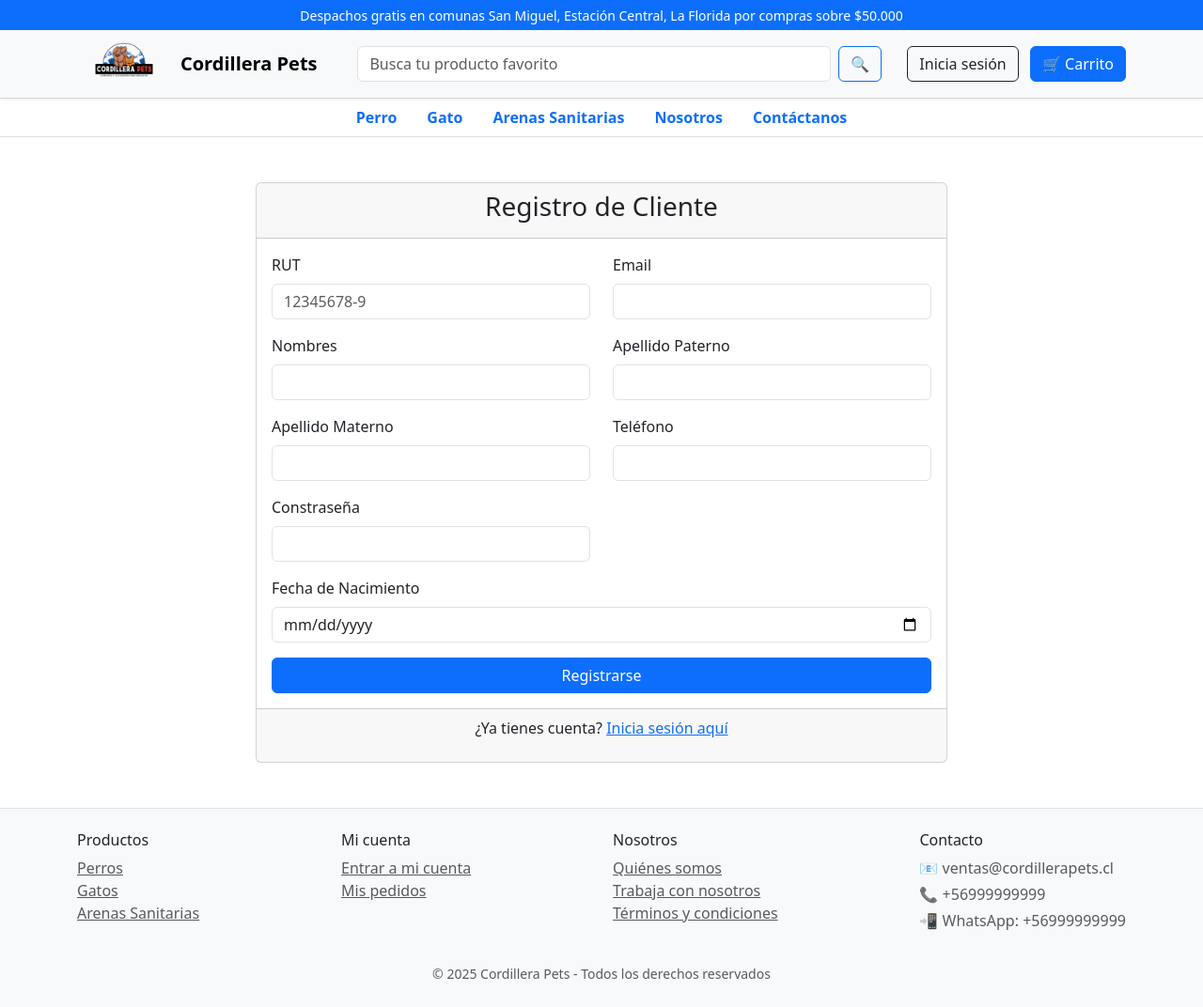
After one commit to nrocha02/2025_MA_CAPSTONE_704D_GRUPO_2, a Django app: page /registro/ in a window 1280 px wide. The commit adds this page. Shown: the whole page at 94% size. Run offline with Django 5.2, Linux system fonts and the light colour scheme; some libraries are stand-ins or nearby versions.

Commit message:
El login y el registro de usuarios esta funcional (#188)
* El login y el registro de usuarios esta funcional

* Actualizacion login:
-Boton index redirigido al inicio de sesion
-Link para registrarse redirige a registro de usuarios
-Barra y auth solo con email

* Cerrar sesión y confirmaciones visuales

* El login y el registro de usuarios esta funcional

* urls fix

---------

Co-authored-by: nrocha02 <nico.rocha@duocuc.cl>

```diff
--- /dev/null
+++ b/Fase 2/Evidencias Proyecto/Web/apps/ventas/templates/ventas/registro.html
@@ -0,0 +1,93 @@
+{% extends 'ventas/ventas_base.html' %}
+
+{% block title %}Registro - Cordillera Pets{% endblock %}
+
+{% block content %}
+<div class="container mt-5">
+    <div class="row justify-content-center">
+        <div class="col-md-8">
+            <div class="card">
+                <div class="card-header">
+                    <h3 class="text-center">Registro de Cliente</h3>
+                </div>
+                <div class="card-body">
+                    {% if messages %}
+                        {% for message in messages %}
+                            <div class="alert alert-{{ message.tags }} alert-dismissible fade show" role="alert">
+                                {{ message }}
+                                <button type="button" class="btn-close" data-bs-dismiss="alert"></button>
+                            </div>
+                        {% endfor %}
+                    {% endif %}
+
+                    <form method="post">
+                        {% csrf_token %}
+                        <div class="row">
+                            <div class="col-md-6">
+                                <div class="mb-3">
+                                    <label for="rut" class="form-label">RUT</label>
+                                    <input type="text" class="form-control" id="rut" name="rut" placeholder="12345678-9" required>
+                                </div>
+                            </div>
+                            <div class="col-md-6">
+                                <div class="mb-3">
+                                    <label for="email" class="form-label">Email</label>
+                                    <input type="email" class="form-control" id="email" name="email" required>
+                                </div>
+                            </div>
+                        </div>
+
+                        <div class="row">
+                            <div class="col-md-6">
+                                <div class="mb-3">
+                                    <label for="nombres" class="form-label">Nombres</label>
+                                    <input type="text" class="form-control" id="nombres" name="nombres" required>
+                                </div>
+                            </div>
+                            <div class="col-md-6">
+                                <div class="mb-3">
+                                    <label for="apellido_paterno" class="form-label">Apellido Paterno</label>
+                                    <input type="text" class="form-control" id="apellido_paterno" name="apellido_paterno" required>
+                                </div>
+                            </div>
+                        </div>
+
+                        <div class="row">
+                            <div class="col-md-6">
+                                <div class="mb-3">
+                                    <label for="apellido_materno" class="form-label">Apellido Materno</label>
+                                    <input type="text" class="form-control" id="apellido_materno" name="apellido_materno" required>
+                                </div>
+                            </div>
+                            <div class="col-md-6">
+                                <div class="mb-3">
+                                    <label for="telefono" class="form-label">Teléfono</label>
+                                    <input type="text" class="form-control" id="telefono" name="telefono" required>
+                                </div>
+                            </div>
+                            <div class="col-md-6">
+                                <div class="mb-3">
+                                    <label for="password" class="form-label">Constraseña</label>
+                                    <input type="text" class="form-control" id="password" name="password" required>
+                                </div>
+                            </div>
+                        </div>
+
+                        <div class="mb-3">
+                            <label for="fecha_nacimiento" class="form-label">Fecha de Nacimiento</label>
+                            <input type="date" class="form-control" id="fecha_nacimiento" name="fecha_nacimiento" required>
+                        </div>
+
+                        <div class="d-grid">
+                            <button type="submit" class="btn btn-primary">Registrarse</button>
+                        </div>
+                    </form>
+                </div>
+                <div class="card-footer text-center">
+                    <p>¿Ya tienes cuenta? <a href="{% url 'iniciosesion' %}">Inicia sesión aquí</a></p>
+                </div>
+            </div>
+        </div>
+    </div>
+</div>
+{% endblock %}
--- a/Fase 2/Evidencias Proyecto/Web/apps/ventas/templates/ventas/ventas_base.html
+++ b/Fase 2/Evidencias Proyecto/Web/apps/ventas/templates/ventas/ventas_base.html
@@ -48,7 +48,12 @@
 
         <!-- Carrito / Login -->
         <div>
-          <a href="#" class="btn btn-outline-dark me-2">Inicia sesión</a>
+          {% if user.is_authenticated %}
+            <span class="text-muted me-2">Hola, {{ user.first_name|default:user.username }}</span>
+            <a href="{% url 'logout' %}" class="btn btn-outline-danger me-2">Cerrar sesión</a>
+          {% else %}
+            <a href="{% url 'iniciosesion' %}" class="btn btn-outline-dark me-2">Inicia sesión</a>
+          {% endif %}
           <a href="{% url 'carrito:ver_carrito' %}" class="btn btn-primary"
             >🛒 Carrito</a
           >
@@ -72,6 +77,18 @@
         <a href="#" class="mx-3 text-decoration-none fw-bold">Contáctanos</a>
       </div>
     </div>
+
+    <!-- Mensajes de confirmación -->
+    {% if messages %}
+    <div class="container mt-3">
+      {% for message in messages %}
+      <div class="alert alert-{{ message.tags }} alert-dismissible fade show" role="alert">
+        {{ message }}
+        <button type="button" class="btn-close" data-bs-dismiss="alert" aria-label="Close"></button>
+      </div>
+      {% endfor %}
+    </div>
+    {% endif %}
 
     <!-- Contenido principal -->
     <main>{% block content %} {% endblock %}</main>
--- a/Fase 2/Evidencias Proyecto/Web/apps/ventas/urls.py
+++ b/Fase 2/Evidencias Proyecto/Web/apps/ventas/urls.py
@@ -5,4 +5,7 @@ urlpatterns = [
     path("", views.index, name="index"),
     path("producto/<int:producto_id>/", views.producto, name="producto_detalle"),
     path("catalogo/", views.catalogo, name="catalogo"),
+    path("iniciosesion/", views.iniciosesion, name="iniciosesion"),
+    path("logout/", views.logout_view, name="logout"),
+    path("registro/", views.registro_view, name="registro"),
 ]
--- a/Fase 2/Evidencias Proyecto/Web/apps/ventas/views.py
+++ b/Fase 2/Evidencias Proyecto/Web/apps/ventas/views.py
@@ -1,5 +1,12 @@
-from django.shortcuts import render, get_object_or_404
-from .models import Producto, Categoria, Marca
+import hashlib
+from django.shortcuts import render, get_object_or_404, redirect
+from django.contrib import messages
+from django.contrib.auth import authenticate, login, logout as login_aut
+from django.contrib.auth.decorators import login_required
+from django.contrib.auth.models import User
+from django.core.paginator import Paginator
+from django.contrib.auth.forms import UserCreationForm
+from .models import *
 
 def index(request):
     # Obtener productos recomendados (los primeros 8 productos activos)
@@ -63,3 +70,67 @@ def catalogo(request):
         'marca_seleccionada': marca_id,
     }
     return render(request, 'ventas/catalogo.html', context)
+
+def iniciosesion(request):
+    if request.method == 'POST':
+        username = request.POST.get('username')  # Email o RUT
+        password = request.POST.get('password')
+
+        user = authenticate(request, username=username, password=password)
+
+        if user is not None:
+            login(request, user)
+            messages.success(request, f'¡Bienvenido, {user.first_name}! Has iniciado sesión correctamente.')
+            return redirect ('index')
+        else:
+            messages.error(request, 'Usuario o Contraseña Incorrecta')
+
+    return render(request, 'ventas/iniciosesion.html')
+
+def logout_view(request):
+    """Vista para cerrar sesión"""
+    login_aut(request)
+    messages.success(request, '¡Has cerrado sesión exitosamente!')
+    return redirect('index')
+
+def registro_view(request):
+    """Vista para registro de nuevos clientes"""
+    if request.method == 'POST':
+
+        rut = request.POST.get('rut')
+        nombres = request.POST.get('nombres')
+        apellido_paterno = request.POST.get('apellido_paterno')
+        apellido_materno = request.POST.get('apellido_materno')
+        email = request.POST.get('email')
+        telefono = request.POST.get('telefono')
+        fecha_nacimiento = request.POST.get('fecha_nacimiento')
+        password = request.POST.get('password')
+
+        password_hash = hashlib.sha256(password.encode()).hexdigest()
+
+        if ClientePersona.objects.filter(rut=rut).exists():
+            messages.error(request, 'Ya existe un cliente con este RUT.')
+        elif ClientePersona.objects.filter(email=email).exists():
+            messages.error(request, 'Ya existe un cliente con este email.')
+        else:
+            try:
+                # Crear nuevo cliente
+                cliente = ClientePersona.objects.create(
+                    rut=rut,
+                    nombres=nombres,
+                    apellido_paterno=apellido_paterno,
+                    apellido_materno=apellido_materno,
+                    email=email,
+                    telefono=telefono,
+                    fecha_nacimiento=fecha_nacimiento,
+                    estado=True,
+                    password=password_hash
+                )
+
+                messages.success(request, 'Cliente registrado exitosamente. Ya puede iniciar sesión.')
+                return redirect('login')
+
+            except Exception as e:
+                messages.error(request, f'Error al registrar cliente: {str(e)}')
+
+    return render(request, 'ventas/registro.html')
--- a/Fase 2/Evidencias Proyecto/Web/pets/settings.py
+++ b/Fase 2/Evidencias Proyecto/Web/pets/settings.py
@@ -49,6 +49,7 @@ INSTALLED_APPS = [
     'apps.dashboard',
     'apps.carrito'
 ]
+
 
 MIDDLEWARE = [
     'django.middleware.security.SecurityMiddleware',
@@ -122,6 +123,10 @@ AUTH_PASSWORD_VALIDATORS = [
     },
 ]
 
+AUTHENTICATION_BACKENDS = [
+    'apps.ventas.auth_backends.ClientePersonaBackend',
+    'django.contrib.auth.backends.ModelBackend',  # Keep default backend as fallback
+]
 
 # Internationalization
 # https://docs.djangoproject.com/en/5.2/topics/i18n/
```
Also changed, not shown: Fase 2/Evidencias Proyecto/Web/apps/ventas/auth_backends.py (added, +50 -0 lines), Fase 2/Evidencias Proyecto/Web/apps/ventas/models.py (+9 -0 lines), Fase 2/Evidencias Proyecto/Web/apps/ventas/templates/ventas/iniciosesion.html (added, +153 -0 lines), Fase 2/Evidencias Proyecto/Web/apps/ventas/migrations/0002_categoria_clienteempresa_clientepersona_direccion_and_more.py (added), Fase 2/Evidencias Proyecto/Web/apps/ventas/migrations/0003_alter_producto_table.py (added), Fase 2/Evidencias Proyecto/Web/apps/ventas/migrations/0004_user.py (added).
